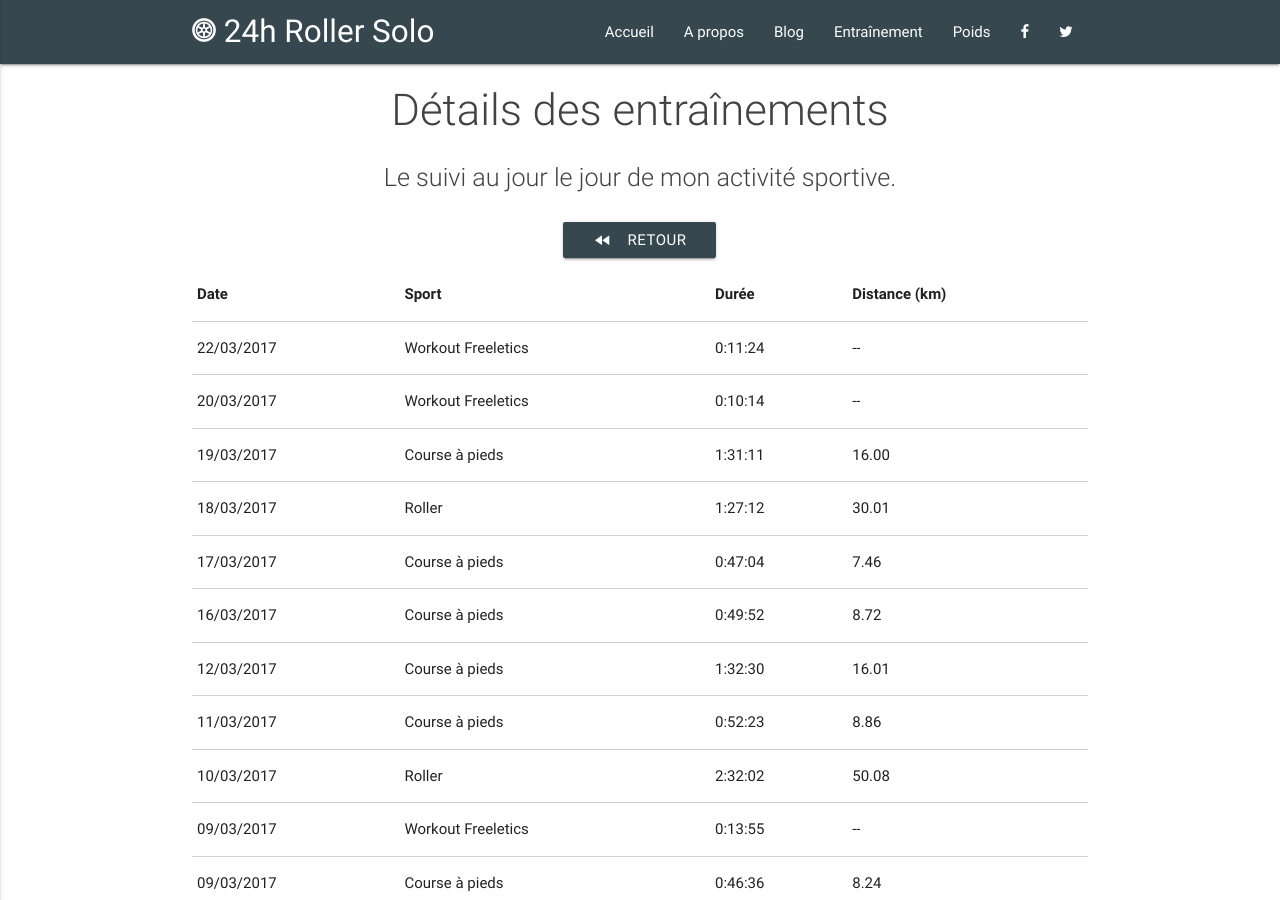
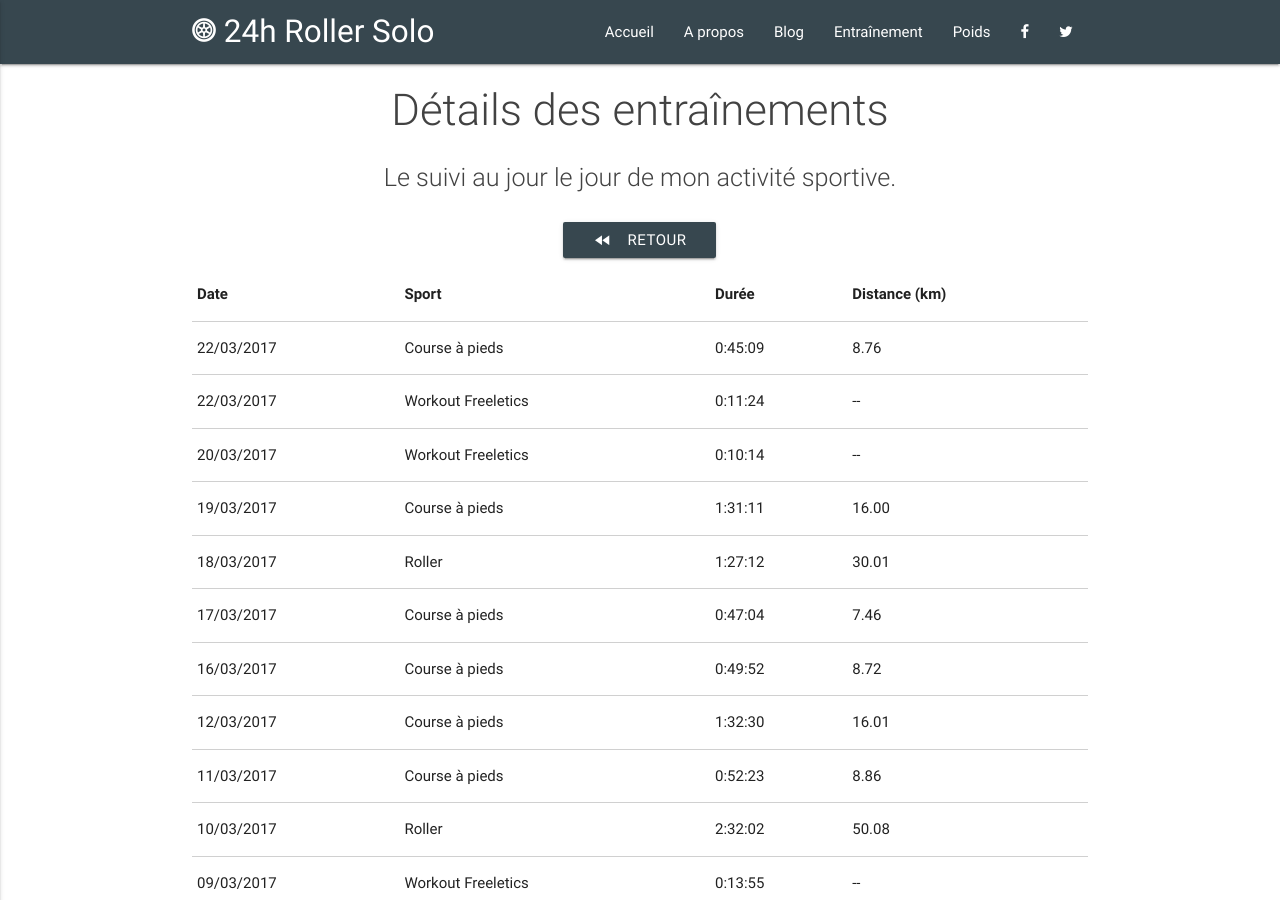
Before and after one commit to 24hRollerSolo/24hRollerSolo.github.io, a Jekyll site: the page built from training/details.html, in a window 1280 px wide and 900 px high. Built offline with Jekyll 4.4.1, drawn with Linux system fonts in a browser that asks for light colours.

Commit message:
Add 2017-03-22 running

```diff
--- a/_data/sports.json
+++ b/_data/sports.json
@@ -1,4 +1,5 @@
 [
+  {"date": "2017-03-22", "type": "RUNNING", "distance": "8.76", "duration": "0:45:09"},
   {"date": "2017-03-22", "type": "WORKOUT", "program": "W10-03 | CONDITIONNEMENT + 1/4 VENUS Standard", "duration": "0:11:24"},
   {"date": "2017-03-20", "type": "WORKOUT", "program": "W10-02 | 10 SPRAWLS + 3/5 HERA Endurance 2x2", "duration": "0:10:14"},
   {"date": "2017-03-19", "type": "RUNNING", "distance": "16.00", "duration": "1:31:11"},
```
